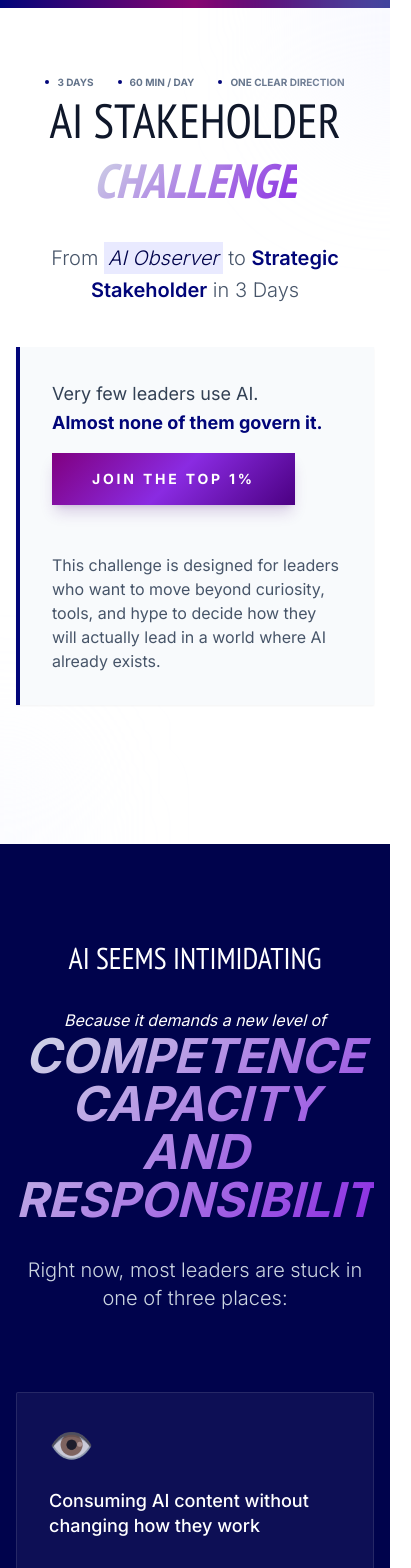
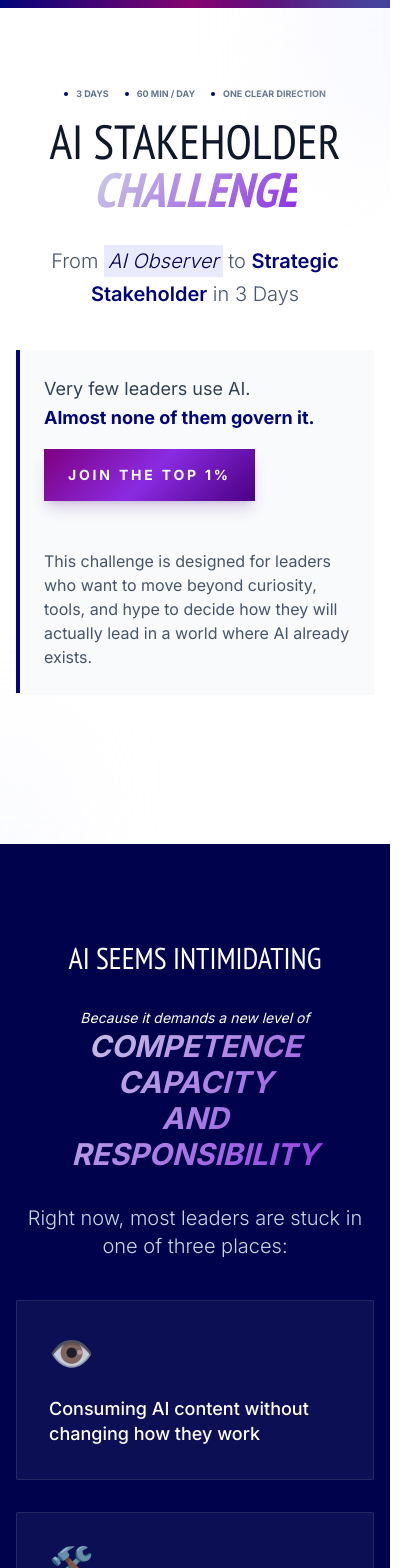
Before and after one commit to TheMSFlow/aisc, a React (Vite) app: page / in a window 390 px wide. Shown: the top 1568 px of the page, 411 px wide, since content can reach past the window. Built offline with nearby package versions, Linux system fonts and the light colour scheme.

Commit message:
UI fixes

```diff
--- a/App.tsx
+++ b/App.tsx
@@ -25,7 +25,7 @@ const App: React.FC = () => {
   }, []);
 
   return (
-    <div className="min-h-screen">
+    <div className="min-h-screen overflow-hidden">
       <Navigation isScrolled={isScrolled} />
 
       <main>
--- a/components/AuthorityShift.tsx
+++ b/components/AuthorityShift.tsx
@@ -9,7 +9,7 @@ export const AuthorityShift: React.FC<{ id: string }> = ({ id }) => {
     >
       <div className="absolute top-0 left-0 w-full h-1 bg-gradient-to-r from-msblue to-warning opacity-20"></div>
       <div className="max-w-5xl mx-auto px-4">
-        <div className="grid grid-cols-1 lg:grid-cols-2 gap-16 items-center">
+        <div className="grid grid-cols-1 md:grid-cols-2 gap-16 items-center">
           <div>
             <h4 className="font-heading text-lg tracking-widest text-msblue mb-4">
               AUTHORITY SHIFT
@@ -63,7 +63,10 @@ export const AuthorityShift: React.FC<{ id: string }> = ({ id }) => {
                     key={i}
                     className={`flex items-center text-2xl md:text-3xl font-heading uppercase ${item.color}`}
                   >
-                    <span className="mr-4">→</span> {item.text}
+                    <span className="text-sm  md:text-xl mr-2 md:mr-4">
+                      →
+                    </span>{" "}
+                    {item.text}
                   </li>
                 ))}
               </ul>
--- a/components/Button.tsx
+++ b/components/Button.tsx
@@ -33,7 +33,7 @@ const Button: React.FC<ButtonProps> = (props) => {
   } = props;
 
   const base =
-    "px-10 py-4 text-sm font-bold tracking-[0.2em] uppercase font-narrow inline-flex items-center justify-center transition-all duration-300 transform active:scale-95";
+    "px-6 py-4 text-sm font-bold tracking-[0.2em] uppercase font-narrow inline-flex items-center justify-center transition-all duration-300 transform active:scale-95";
 
   const variants: Record<ButtonVariant, string> = {
     primary:
--- a/components/Experience.tsx
+++ b/components/Experience.tsx
@@ -38,7 +38,7 @@ export const Experience: React.FC<{ id: string }> = ({ id }) => {
 
           <div className="grid grid-cols-1 md:grid-cols-3 gap-8">
             {/* Format */}
-            <div className="bg-white/5 border border-white/10 p-8">
+            <div className="bg-white/5 border border-white/10 p-6 md:p-8">
               <div className="flex items-center gap-4 mb-6">
                 <span className="text-3xl">🧭</span>
                 <h3 className="font-heading text-xl uppercase tracking-widest">
@@ -54,7 +54,7 @@ export const Experience: React.FC<{ id: string }> = ({ id }) => {
             </div>
 
             {/* Time */}
-            <div className="bg-white/5 border border-white/10 p-8">
+            <div className="bg-white/5 border border-white/10 p-6 md:p-8">
               <div className="flex items-center gap-4 mb-6">
                 <span className="text-3xl">⏱️</span>
                 <h3 className="font-heading text-xl uppercase tracking-widest">
@@ -70,7 +70,7 @@ export const Experience: React.FC<{ id: string }> = ({ id }) => {
             </div>
 
             {/* Effort */}
-            <div className="bg-white/5 border border-white/10 p-8">
+            <div className="bg-white/5 border border-white/10 p-6 md:p-8">
               <div className="flex items-center gap-4 mb-6">
                 <span className="text-3xl">🧠</span>
                 <h3 className="font-heading text-xl uppercase tracking-widest">
@@ -91,7 +91,7 @@ export const Experience: React.FC<{ id: string }> = ({ id }) => {
           {DAYS.map((d, i) => (
             <div
               key={i}
-              className="group relative bg-white/5 border border-white/10 p-8 md:p-12 hover:bg-white/10 transition-all rounded-sm overflow-hidden"
+              className="group relative bg-white/5 border border-white/10 p-6 md:p-12 hover:bg-white/10 transition-all rounded-sm overflow-hidden"
             >
               <div className="absolute top-0 right-0 p-8">
                 <span className="text-8xl md:text-[10rem] font-heading font-bold opacity-5 group-hover:opacity-10 transition-opacity">
--- a/components/FinalCall.tsx
+++ b/components/FinalCall.tsx
@@ -50,7 +50,7 @@ export const FinalCall: React.FC<{ id: string }> = ({ id }) => {
           <Button
             as="a"
             href="https://intelligence.michaelsteve.com/pay/challenge/aisc"
-            className="scale-125 md:scale-150"
+            className="scale-105 md:scale-120"
           >
             Join the AI Stakeholder Challenge
           </Button>
--- a/components/Hero.tsx
+++ b/components/Hero.tsx
@@ -22,7 +22,7 @@ export const Hero: React.FC<{ id: string }> = ({ id }) => {
       {/* Decorative Elements */}
       <div className="absolute top-0 right-0 w-1/3 h-1/3 bg-msaccent/40 rounded-full blur-3xl -translate-y-1/2 translate-x-1/2" />
       <div className="absolute bottom-0 left-0 w-1/4 h-1/4 bg-lilac/30 rounded-full blur-3xl translate-y-1/2 -translate-x-1/2" />
-      <div className="flex flex-wrap justify-center gap-6 text-[10px] font-bold uppercase sm:tracking-widest text-slate-500 w-full">
+      <div className="flex flex-wrap justify-center gap-4 text-[0.563rem] md:text-[0.625rem] font-bold uppercase sm:tracking-widest text-slate-500 w-full">
         <span className="flex items-center">
           <span className="w-1 h-1 bg-msblue rounded-full mr-2"></span> 3 Days
         </span>
@@ -36,7 +36,7 @@ export const Hero: React.FC<{ id: string }> = ({ id }) => {
         </span>
       </div>
       <div className="relative z-10 max-w-5xl mx-auto px-4 text-center">
-        <h1 className="font-heading text-5xl md:text-8xl leading-tight mb-8">
+        <h1 className="font-heading text-5xl md:text-8xl leading-none mb-8 mt-4">
           <span className="block text-slate-900">AI STAKEHOLDER</span>
           <span className="text-gradient-100 font-bold italic">CHALLENGE</span>
         </h1>
@@ -52,7 +52,7 @@ export const Hero: React.FC<{ id: string }> = ({ id }) => {
           in 3 Days
         </p>
 
-        <div className="grid grid-cols-1 md:grid-cols-2 gap-12 mb-16 text-left max-w-4xl mx-auto bg-slate-50 p-8 md:p-12 border-l-4 border-msblue shadow-sm">
+        <div className="grid grid-cols-1 md:grid-cols-2 gap-12 mb-16 text-left max-w-4xl mx-auto bg-slate-50 p-6 md:p-12 border-l-4 border-msblue shadow-sm">
           <div className="space-y-4">
             <p className="text-lg md:text-xl leading-relaxed text-slate-700">
               Very few leaders use AI.
--- a/components/Payoff.tsx
+++ b/components/Payoff.tsx
@@ -27,7 +27,7 @@ export const Payoff: React.FC<{ id: string }> = ({ id }) => {
       </div>
 
       <div className="max-w-6xl mx-auto px-4 relative z-10">
-        <div className="text-center mb-16">
+        <div className="text-center mb-10 md:mb-16">
           <h4 className="font-heading text-lg tracking-widest text-msaccent mb-4">
             THE PAYOFF
           </h4>
@@ -55,7 +55,7 @@ export const Payoff: React.FC<{ id: string }> = ({ id }) => {
           ))}
         </div>
 
-        <div className="mt-20 text-center">
+        <div className="mt-10 md:mt-20 text-center">
           <p className="text-3xl md:text-5xl font-heading uppercase italic text-gradient-100 mb-6">
             This is not hype. <br /> It’s clarity, and the momentum that follows.
           </p>
--- a/components/Pricing.tsx
+++ b/components/Pricing.tsx
@@ -129,7 +129,7 @@ export const Pricing: React.FC<{ id: string }> = ({ id }) => {
               <div
                 key={i}
                 className={[
-                  "relative flex flex-col p-10 border transition-all",
+                  "relative flex flex-col p-6 md:p-10 border transition-all",
                   isPopular
                     ? "bg-msblue text-white border-msblue shadow-2xl scale-[1.03]"
                     : "bg-slate-50 border-slate-200 text-slate-700",
@@ -196,7 +196,7 @@ export const Pricing: React.FC<{ id: string }> = ({ id }) => {
                         : "tertiary"
                   }
                   disabled={tier.available === false}
-                  className="w-full mt-auto"
+                  className="w-full text-nowrap"
                 >
                   {tier.available === false
                     ? "Not Yet Available"
--- a/components/Problem.tsx
+++ b/components/Problem.tsx
@@ -21,12 +21,12 @@ export const Problem: React.FC<{ id: string }> = ({ id }) => {
   return (
     <section id={id} className="bg-dark-blue text-white py-24 md:py-32">
       <div className="max-w-6xl mx-auto px-4">
-        <div className="mb-20 text-center">
+        <div className="mb-10 md:mb-20 text-center">
           <h2 className="text-3xl md:text-5xl font-heading mb-6">
             AI SEEMS INTIMIDATING
           </h2>
-          <p className="pt-2 italic">Because it demands a new level of</p>
-          <div className="text-5xl md:text-7xl font-bold italic text-gradient-100 mb-8 uppercase">
+          <p className="pt-2 italic text-sm md:text-base">Because it demands a new level of</p>
+          <div className="text-3xl sm:text-5xl md:text-7xl font-bold italic text-gradient-100 mb-8 uppercase">
             <p>COMPETENCE</p>
             <p>CAPACITY</p>
             <p>AND</p>
@@ -37,7 +37,7 @@ export const Problem: React.FC<{ id: string }> = ({ id }) => {
           </p>
         </div>
 
-        <div className="grid grid-cols-1 md:grid-cols-3 gap-8 mb-20">
+        <div className="grid grid-cols-1 md:grid-cols-3 gap-8 mb-12 md:mb-20">
           {problems.map((p, i) => (
             <div
               key={i}
@@ -51,11 +51,11 @@ export const Problem: React.FC<{ id: string }> = ({ id }) => {
           ))}
         </div>
 
-        <div className="max-w-3xl mx-auto text-center border-t border-white/10 pt-16">
+        <div className="max-w-3xl mx-auto text-center border-t border-white/10 pt-8 md:pt-16">
           <p className="text-2xl md:text-3xl font-light italic mb-8">
             "The result is noise, distraction, and slow erosion of authority."
           </p>
-          <div className="inline-block py-4 px-8 bg-msaccent/10 border border-msaccent/20">
+          <div className="inline-block p-6 md:p-8 bg-msaccent/10 border border-msaccent/20">
             <p className="text-xl md:text-2xl font-heading tracking-widest uppercase">
               AI didn't create this problem.{" "}
               <span className="text-msaccent">It exposed it.</span>
```
Also changed, not shown: components/Project.tsx (+21 -8 lines).
